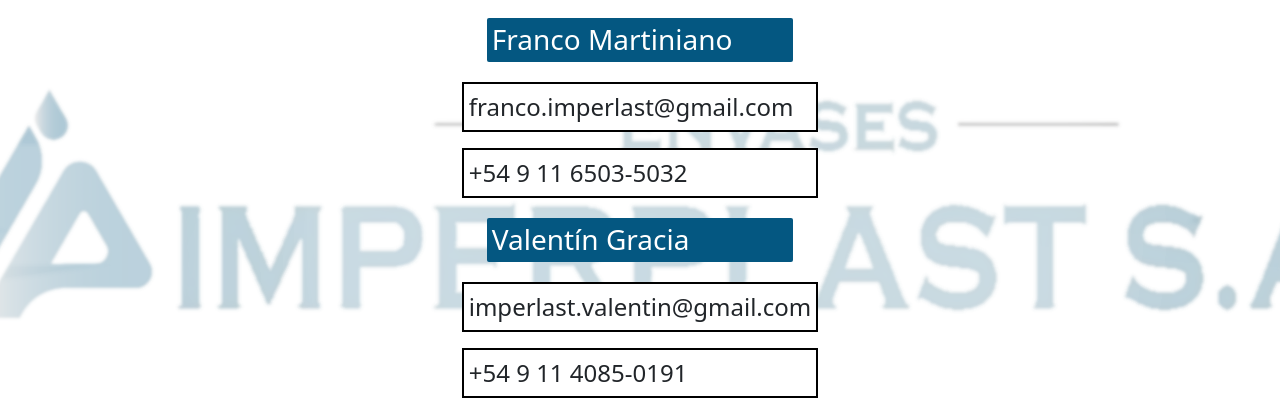
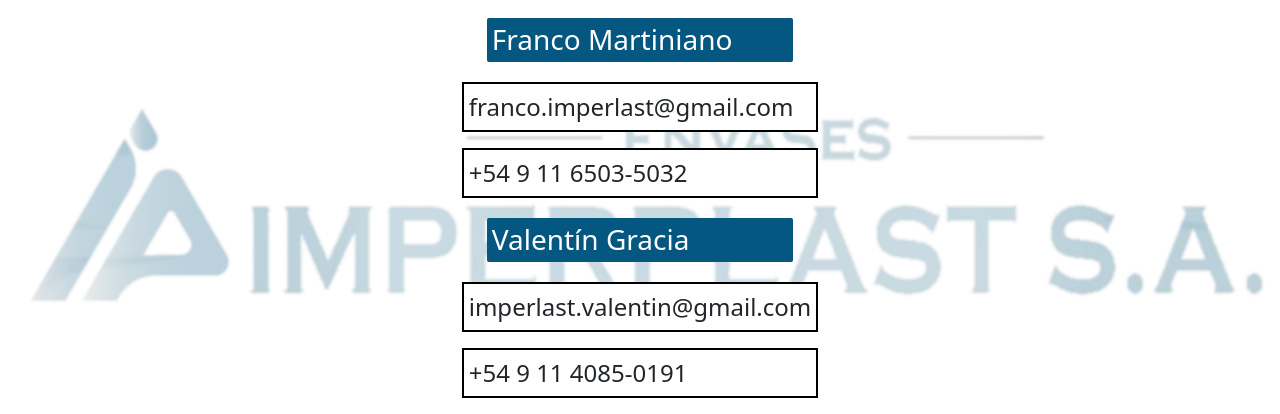
Before and after one commit to IBPuglia/Imperplast, a plain HTML site: page index.html in a window 1280 px wide. Shown: the part 8980-9394 px from the top of the page. Drawn offline with nearby package versions, Linux system fonts and the light colour scheme.

Commit message:
correciones

```diff
--- a/css/style.css
+++ b/css/style.css
@@ -277,12 +277,13 @@
 .fondoContacto{
   background-image: url(../img/fondoContacto.png);
   background-repeat: no-repeat;
+  background-size: contain;
   background-position: center;
-  background-color: rgba(255,255,255,0.2);
   display: flex;
   align-items: center;
   justify-content: center;
   width: 100%;
+  height: auto;
 }
 
 .infoContacto{
```
